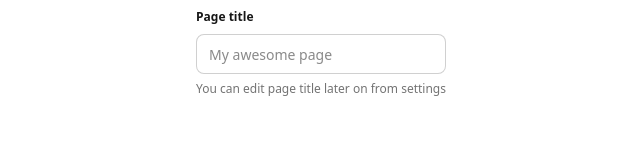
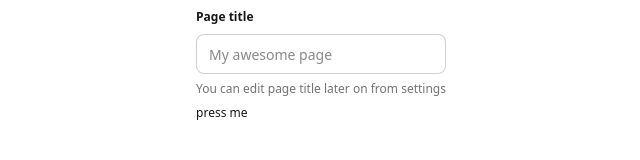
Before and after one commit to APOORV7G/learn_git_actions, a website: page index.html in a window 1280 px wide. Shown: the full height of the page, 319-959 px from the left. Drawn offline with Linux system fonts and the light colour scheme.

Commit message:
Update index.html

```diff
--- a/index.html
+++ b/index.html
@@ -13,6 +13,7 @@
       <p class="fieldset-label">
         You can edit page title later on from settings
       </p>
+      <div class="btn btn-secondary">press me</div>
     </fieldset>
   </body>
 </html>
```
